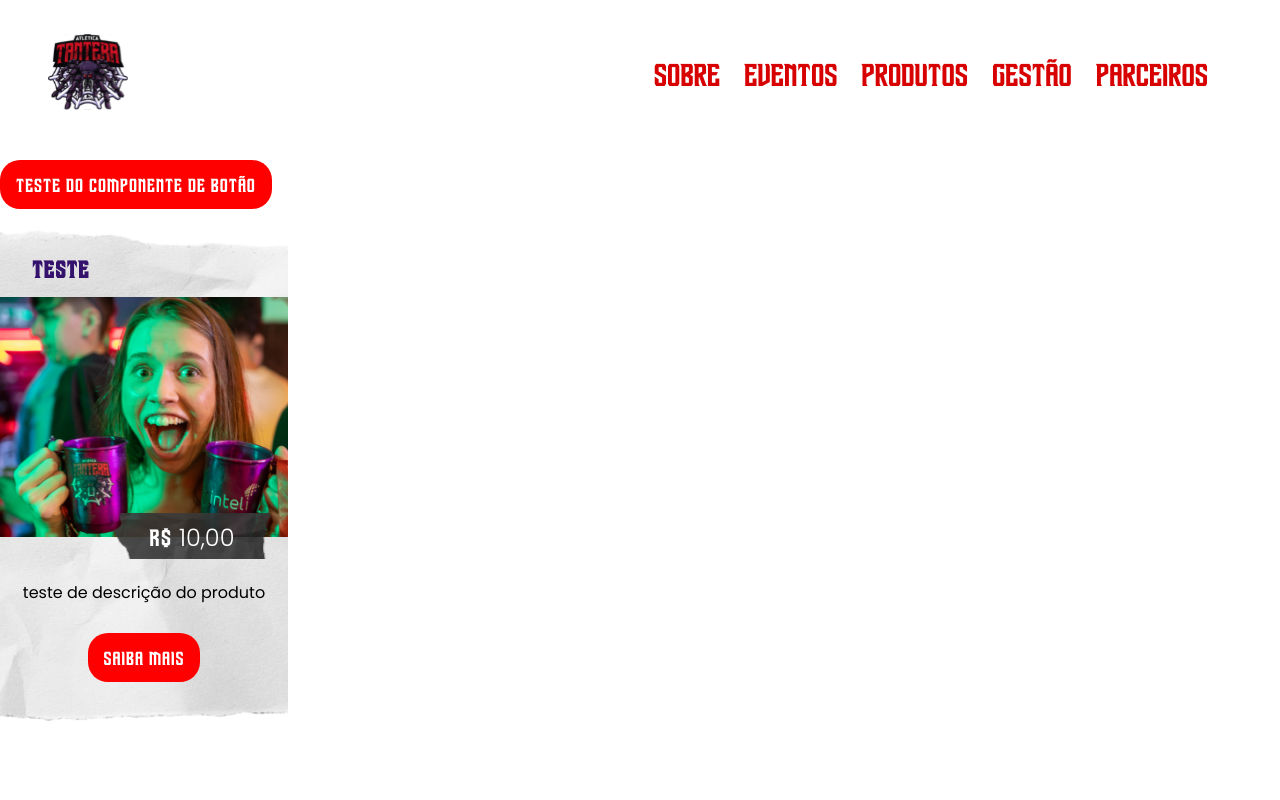
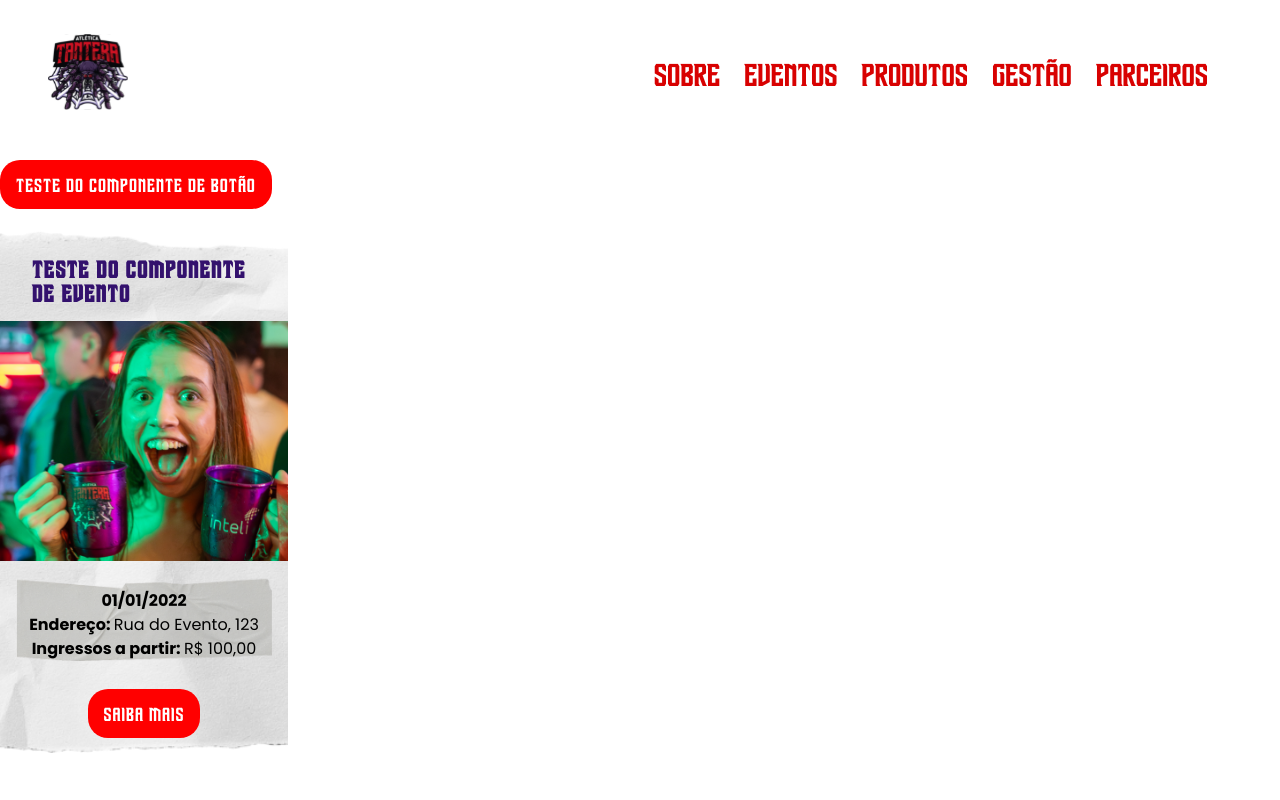
Before and after one commit to EquipeTantera/Landing_Page_Tantera, a React (Vite) app in the folder src/frontend/: page / in a window 1280 px wide. Shown: the top 800 px of the page. Built offline with nearby package versions, Linux system fonts and the light colour scheme.

Commit message:
feat: add button of small event card

```diff
--- a/src/frontend/src/components/SmallEventCard/index.jsx
+++ b/src/frontend/src/components/SmallEventCard/index.jsx
@@ -1,7 +1,8 @@
 import PropTypes from 'prop-types';
 import styles from './styles.module.scss';
+import Button from '../Button';
 
-export default function SmallEventCard({ title, date, ticket, address, image }) {
+export default function SmallEventCard({ title, date, ticket, address, image, buttonText, buttonPath }) {
   return (
     <div className={styles.container}>
       <div className={styles.container__infos}>
@@ -20,6 +21,12 @@ export default function SmallEventCard({ title, date, ticket, address, image })
             <span className={styles.container__infos__div__ticket__span}>Ingressos a partir: </span>{ticket}
           </p>
         </div>
+        <div className={styles.container__infos__button}>
+          <Button
+            title={buttonText}
+            path={buttonPath}
+          />
+        </div>
       </div>
     </div>
   )
@@ -31,4 +38,6 @@ SmallEventCard.propTypes = {
   ticket: PropTypes.string,
   address: PropTypes.string,
   image: PropTypes.string.isRequired,
+  buttonText: PropTypes.string,
+  buttonPath: PropTypes.string,
 };
--- a/src/frontend/src/components/SmallEventCard/styles.module.scss
+++ b/src/frontend/src/components/SmallEventCard/styles.module.scss
@@ -2,18 +2,19 @@
 
 .container {
   background-image: url(/background-small-card-2.png);
-  height: 32rem;
+  height: 34rem;
   width: 18rem;
   background-position: initial;
   background-size: cover;
   background-repeat: no-repeat;
+  padding-top: 1rem;
 
   &__infos {
     &__title {
       color: v.$purple-2;
       font-family: v.$DriveCorps;
       letter-spacing: 1.5px;
-      margin-top: 4rem;
+      margin-top: 2rem;
       margin-left: 2rem;
       margin-right: 2rem;
       margin-bottom: 1rem;
@@ -55,5 +56,11 @@
         margin-bottom: .5rem;
       }
     }
+
+    &__button {
+      display: flex;
+      align-items: center;
+      justify-content: center;
+    }
   }
 }
--- a/src/frontend/src/pages/Home/index.jsx
+++ b/src/frontend/src/pages/Home/index.jsx
@@ -1,6 +1,6 @@
 import styles from './styles.module.scss';
 import Button from '../../components/Button';
-import SmallProductCard from '../../components/SmallProductCard';
+import SmallEventCard from '../../components/SmallEventCard';
 
 export default function Home() {
   return (
@@ -12,14 +12,14 @@ export default function Home() {
             path={"/parceiros"}
           />
 
-          <SmallProductCard
-            type={"product"}
-            title={"teste"}
-            description={"teste de descrição do produto"}
-            price={"10,00"}
+          <SmallEventCard
+            title={"teste do componente de evento"}
+            date={"01/01/2022"}
+            ticket={"R$ 100,00"}
+            address={"Rua do Evento, 123"}
             image={"photo-small-card.png"}
-            buttonText={"Saiba mais"}
-            buttonPath={"/"}
+            buttonText={"Saiba Mais"}
+            buttonPath={"/eventos"}
           />
         </section>
       </div>
```
